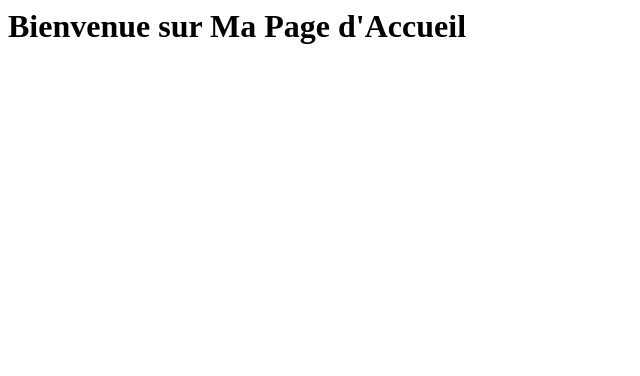
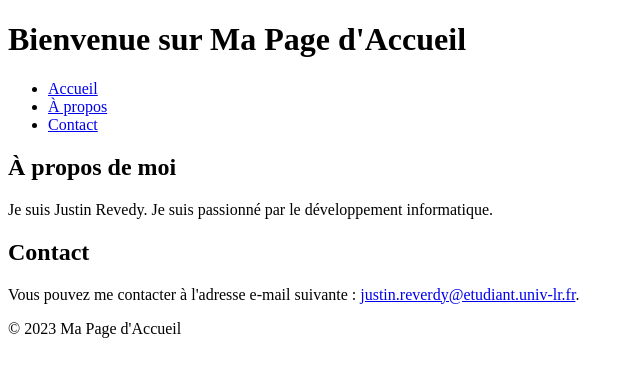
Before and after one commit to JustinReverdy1/foaf, a plain HTML site: page index.html in a window 1280 px wide. Shown: the whole page, without its empty margins (0-640 px from the left). Drawn offline with Linux system fonts and the light colour scheme.

Commit message:
Update index.html

```diff
--- a/index.html
+++ b/index.html
@@ -1 +1,35 @@
-<h1>Bienvenue sur Ma Page d'Accueil</h1>
+<!DOCTYPE html>
+<html>
+<head>
+    <meta charset="UTF-8">
+    <title>Ma Page d'Accueil</title>
+    <!-- <link rel="foaf:knows" href="http://votresite.com/monprofil.rdf"> Lien vers fichier FOAF RDF -->
+</head>
+<body>
+    <header>
+        <h1>Bienvenue sur Ma Page d'Accueil</h1>
+    </header>
+
+    <nav>
+        <ul>
+            <li><a href="#">Accueil</a></li>
+            <li><a href="#">À propos</a></li>
+            <li><a href="#">Contact</a></li>
+        </ul>
+    </nav>
+
+    <section>
+        <h2>À propos de moi</h2>
+        <p>Je suis Justin Revedy. Je suis passionné par le développement informatique.</p>
+    </section>
+
+    <section>
+        <h2>Contact</h2>
+        <p>Vous pouvez me contacter à l'adresse e-mail suivante : <a href="mailto:justin.reverdy@etudiant.univ-lr.fr.com">justin.reverdy@etudiant.univ-lr.fr</a>.</p>
+    </section>
+
+    <footer>
+        <p>&copy; 2023 Ma Page d'Accueil</p>
+    </footer>
+</body>
+</html>
```
